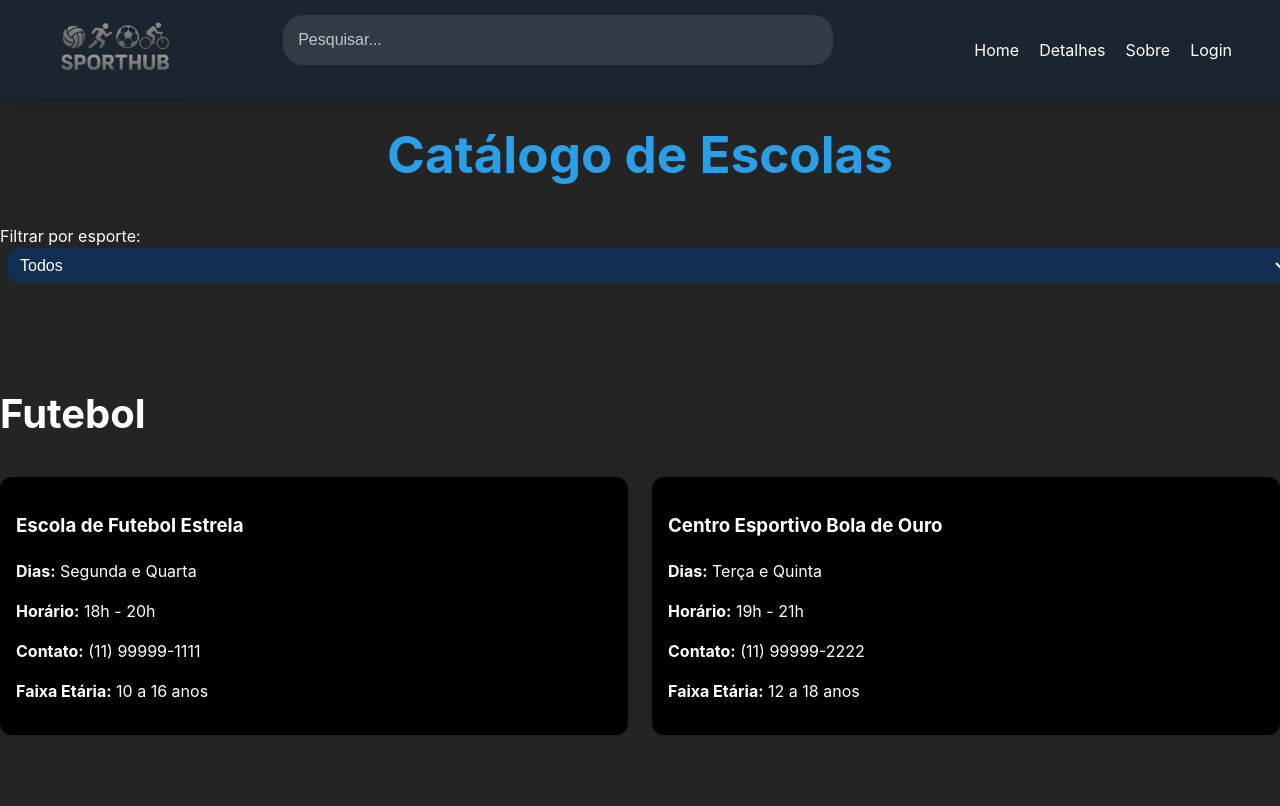
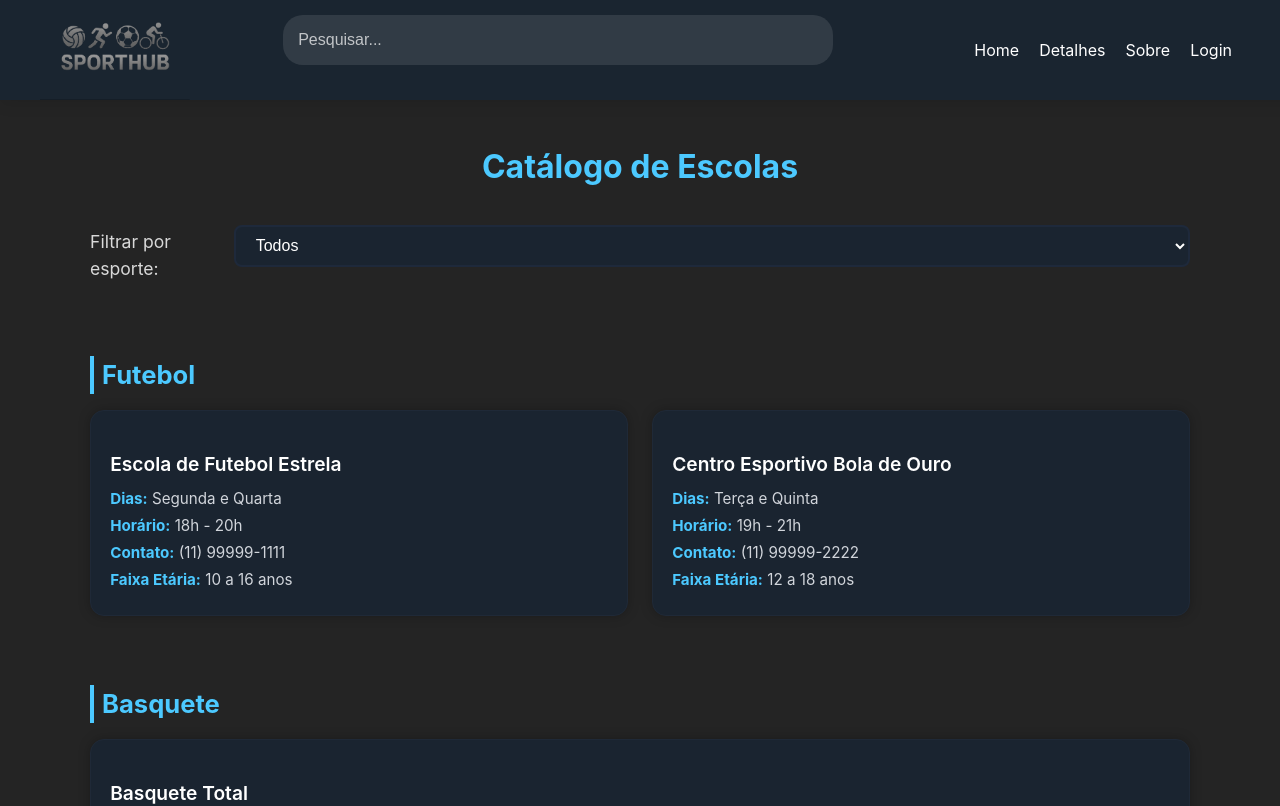
Before and after one commit to Daviferbox/SportHub, a React (Vite) app: page /detalhesGeral in a window 1280 px wide. Shown: the top 806 px of the page. Built offline with nearby package versions, Linux system fonts and the light colour scheme.

Commit message:
estilização da pagina "Detalhes"

```diff
--- a/src/pages/detaisAll.tsx
+++ b/src/pages/detaisAll.tsx
@@ -2,18 +2,7 @@
 import {  useState } from "react";
 import NavBar from "../components/NavBar";
 import "../styles/detaisAll.css"
-
-
-// teste produto
-// const [produtos, setProdutos] = useState<Produto[]>([]);
-
-//  useEffect(() => {
-//     fetch("https://fakestoreapi.com/products")
-//       .then(res => res.json())
-//       .then(data => setProdutos(data))
-//       .catch(err => console.error("Erro ao buscar produtos:", err));
-//   }, []);
-
+import Footer from "../components/Footer";
 
 interface Escola {
   nome: string;
@@ -100,6 +89,8 @@ const DetalhesGerais = () => {
           </div>
         ))}
       </div>
+      <br /><br />
+      <Footer />
     </div>
   );
 };
--- a/src/styles/detaisAll.css
+++ b/src/styles/detaisAll.css
@@ -1,34 +1,126 @@
-.detalhes-container{
-  display: grid;
-  margin-top: 44px;
-  width: 100%;
+/* ================================
+   CONTAINER PRINCIPAL
+================================ */
+.detalhes-page {
+
+  min-height: 100vh;
+  color: #ffffff;
+
 }
 
+.detalhes-container {
+  width: 90%;
+  max-width: 1100px;
+  margin: 80px auto 40px auto;
+  display: flex;
+  flex-direction: column;
+  gap: 1.5rem;
+}
+
+.detalhes-container h1 {
+  font-size: 2rem;
+  font-weight: 700;
+  color: #4cc9ff;
+  text-align: center;
+  margin-bottom: 1rem;
+}
+
+/* ================================
+   FILTRO
+================================ */
 .filtro-container {
-  margin: 1rem 0;
+  display: flex;
+  align-items: center;
+  gap: 10px;
+  font-size: 1.1rem;
+  color: #d9d9d9;
 }
 
 .filtro-container select {
-  padding: 0.5rem;
+  padding: 0.6rem 1rem;
+  border-radius: 8px;
+  background: #1A2430;
+  color: #ffffff;
+  border: 2px solid #1e293b;
   font-size: 1rem;
-  margin-left: 0.5rem;
+  transition: 0.2s;
 }
 
-.esporte-bloco {
-  margin-top: 2rem;
-  text-align: left;
+.filtro-container select:hover {
+  border-color: #4cc9ff;
+  box-shadow: 0 0 8px #4cc9ff99;
 }
 
+/* ================================
+   BLOCO DE ESPORTE
+================================ */
+.esporte-bloco {
+  margin-top: 1.5rem;
+}
+
+.esporte-bloco h2 {
+  font-size: 1.6rem;
+  margin-bottom: 1rem;
+  color: #4cc9ff;
+  border-left: 4px solid #4cc9ff;
+  padding-left: 8px;
+}
+
+/* ================================
+   GRID DE ESCOLAS
+================================ */
 .escolas-list {
   display: grid;
-  grid-template-columns: 1fr 1fr;
+  grid-template-columns: repeat(auto-fit, minmax(260px, 1fr));
   gap: 1.5rem;
-  margin-top: 1rem;
 }
 
+/* ================================
+   CARD DA ESCOLA
+================================ */
 .escola-card {
-  background: #000000;
-  border-radius: 12px;
-  padding: 1rem;
-  box-shadow: 0 2px 6px rgba(0,0,0,0.1);
+  background: #1A2430;
+  border-radius: 14px;
+  padding: 1.2rem;
+  border: 1px solid #1f2937;
+  transition: 0.25s ease;
+  box-shadow: 0 0 12px rgba(0, 0, 0, 0.25);
 }
+
+.escola-card:hover {
+  transform: translateY(-4px);
+  border-color: #4cc9ff;
+  box-shadow: 0 0 15px #4cc9ff55;
+}
+
+.escola-card h3 {
+  font-size: 1.2rem;
+  margin-bottom: 0.6rem;
+  color: #ffffff;
+  font-weight: 600;
+}
+
+.escola-card p {
+  font-size: 0.95rem;
+  margin: 4px 0;
+  color: #d1d5db;
+}
+
+.escola-card strong {
+  color: #4cc9ff;
+}
+
+/* ================================
+   RESPONSIVIDADE
+================================ */
+@media (max-width: 600px) {
+  .detalhes-container {
+    margin-top: 60px;
+  }
+
+  .filtro-container {
+    flex-direction: column;
+    align-items: flex-start;
+    gap: 6px;
+  }
+}
```
